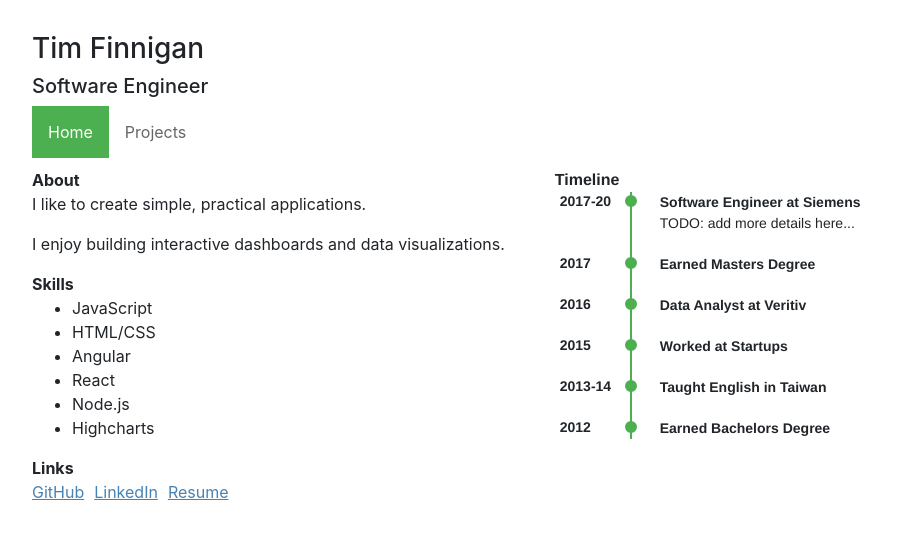
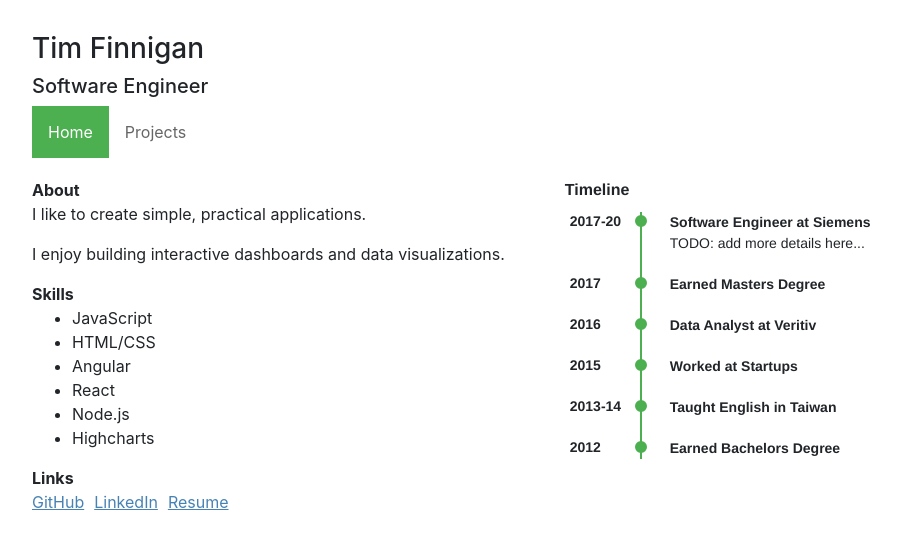
Before and after one commit to TimFinnigan/tim-finnigan-homepage, a React (Create React App) app: page / in a window 1280 px wide. Shown: the top 546 px of the page, without its empty margins (0-901 px from the left). Built offline with nearby package versions, Linux system fonts and the light colour scheme.

Commit message:
adjust spacing

```diff
--- a/src/index.css
+++ b/src/index.css
@@ -68,18 +68,23 @@ code {
 }
 
 .timeline-wrapper {
-  margin-top: 10px;
+  margin-top: 20px;
   padding-left: 60px;
   min-width: 400px;
   font-family: "Helvetica";
   font-size: 14px;
-  /*border: 1px solid #CCC;*/
+}
+
+.timeline-wrapper strong {
+  font-size: 16px;
+  margin-left: -60px;
 }
 
 .timeline {
   position: relative;
   padding-left: 45px;
   list-style: none;
+  margin-top: 10px;
 }
 
 .timeline::before {
@@ -146,11 +151,10 @@ code {
 }
 
 #about {
-  margin-right: 50px;
-  margin-top: 10px;
+  margin-right: 60px;
+  margin-top: 20px;
 }
 
-.timeline-wrapper strong {
-  font-size: 16px;
-  margin-left: -60px;
+.project-container {
+  margin-top: 20px;
 }
--- a/src/projects.js
+++ b/src/projects.js
@@ -5,9 +5,7 @@ class Projects extends React.Component {
   render() {
     const { url } = this.props.match;
     return (
-      <div>
-         <br />
-        {/* <h4>Projects</h4> */}
+      <div className="project-container">
         <strong>Select a Project</strong>
         <ul className="nav-links">
           <li>
```
